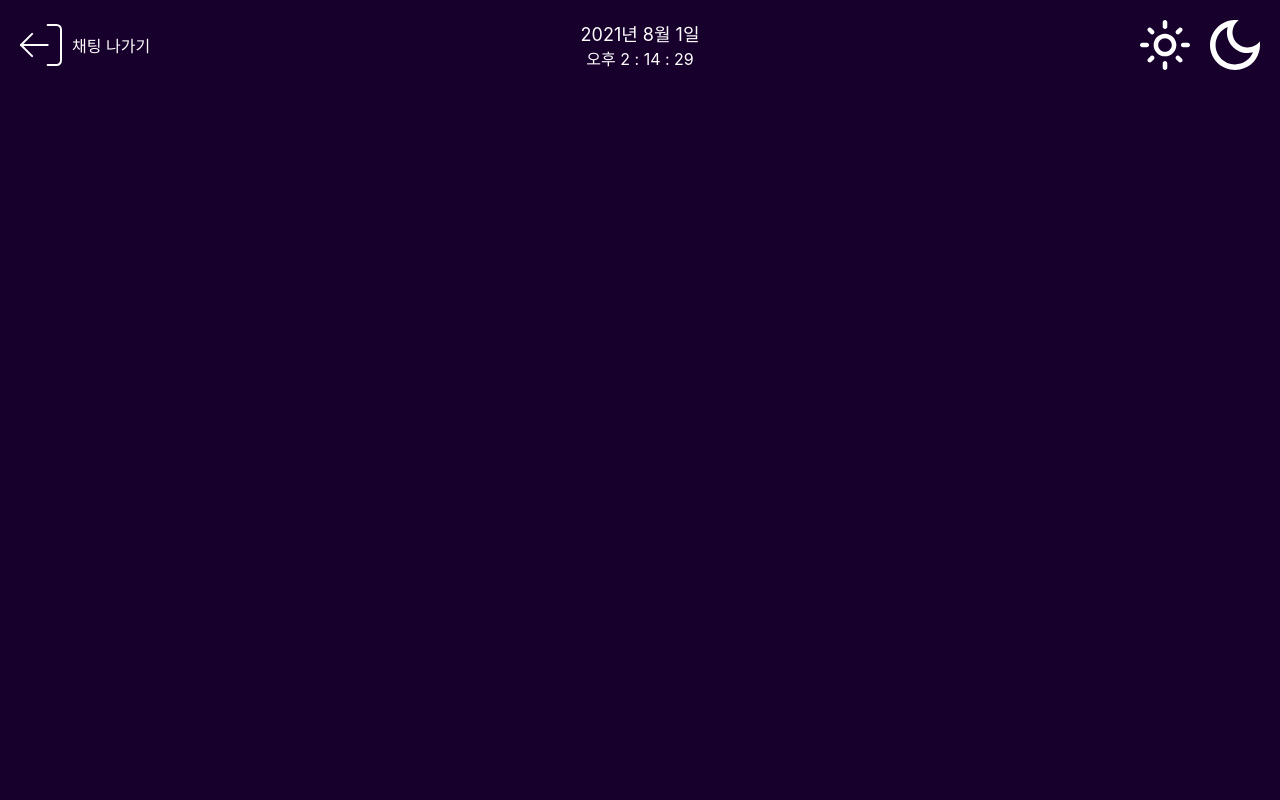
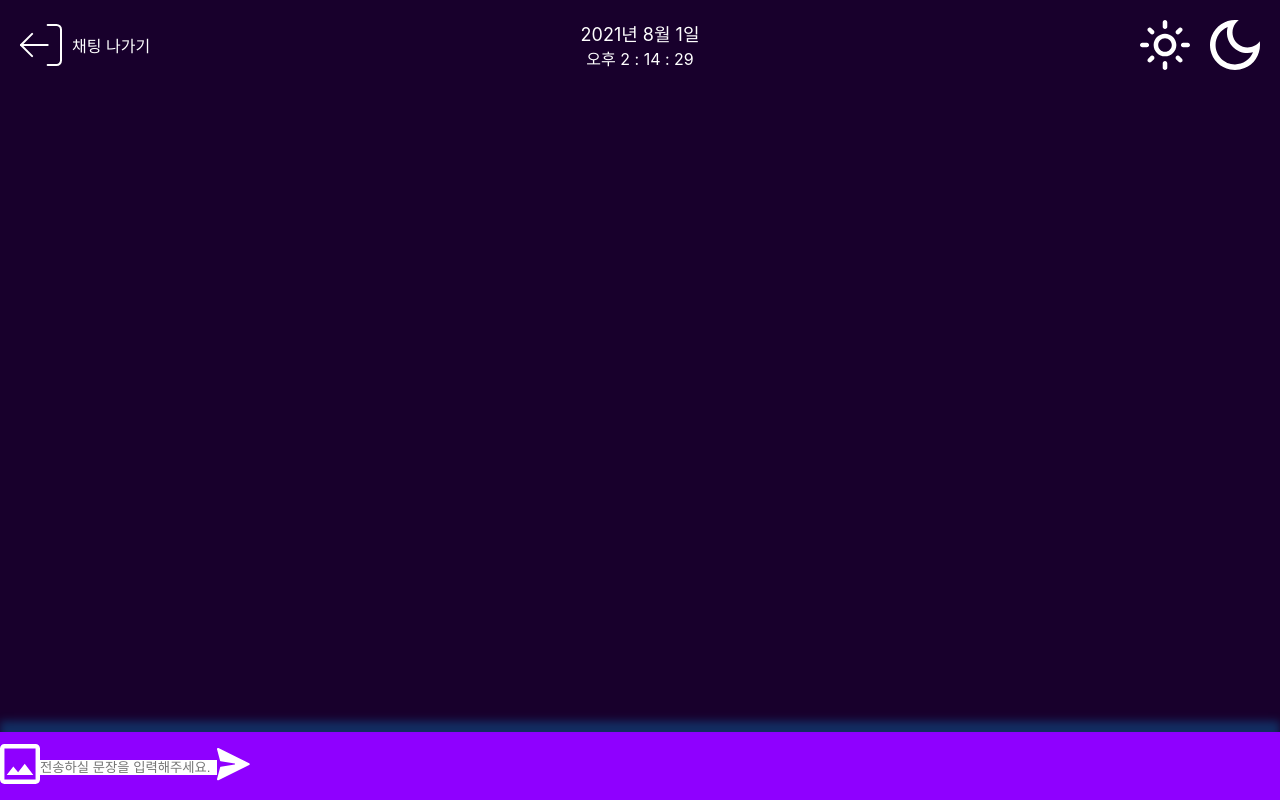
Before and after one commit to DSM-Matching/Matching-Front, a React (Create React App) app: page / in a window 1280 px wide. Built offline with nearby package versions, Linux system fonts and the light colour scheme.

Commit message:
[MODIFY] 채팅 컴포넌트 수정

```diff
--- a/src/components/chat/Chatting.tsx
+++ b/src/components/chat/Chatting.tsx
@@ -3,7 +3,7 @@
 import React from "react";
 
 import { chatContainer } from "../../utils/css/ChatEmotion";
-import { ChatHeader, ChatOutput } from "../index";
+import { ChatHeader, ChatOutput, ChatInput } from "../index";
 
 const Chatting = () => {
   return (
@@ -11,6 +11,7 @@ const Chatting = () => {
       <section css={chatContainer}>
         <ChatHeader />
         <ChatOutput />
+        <ChatInput />
       </section>
     </>
   );
```
